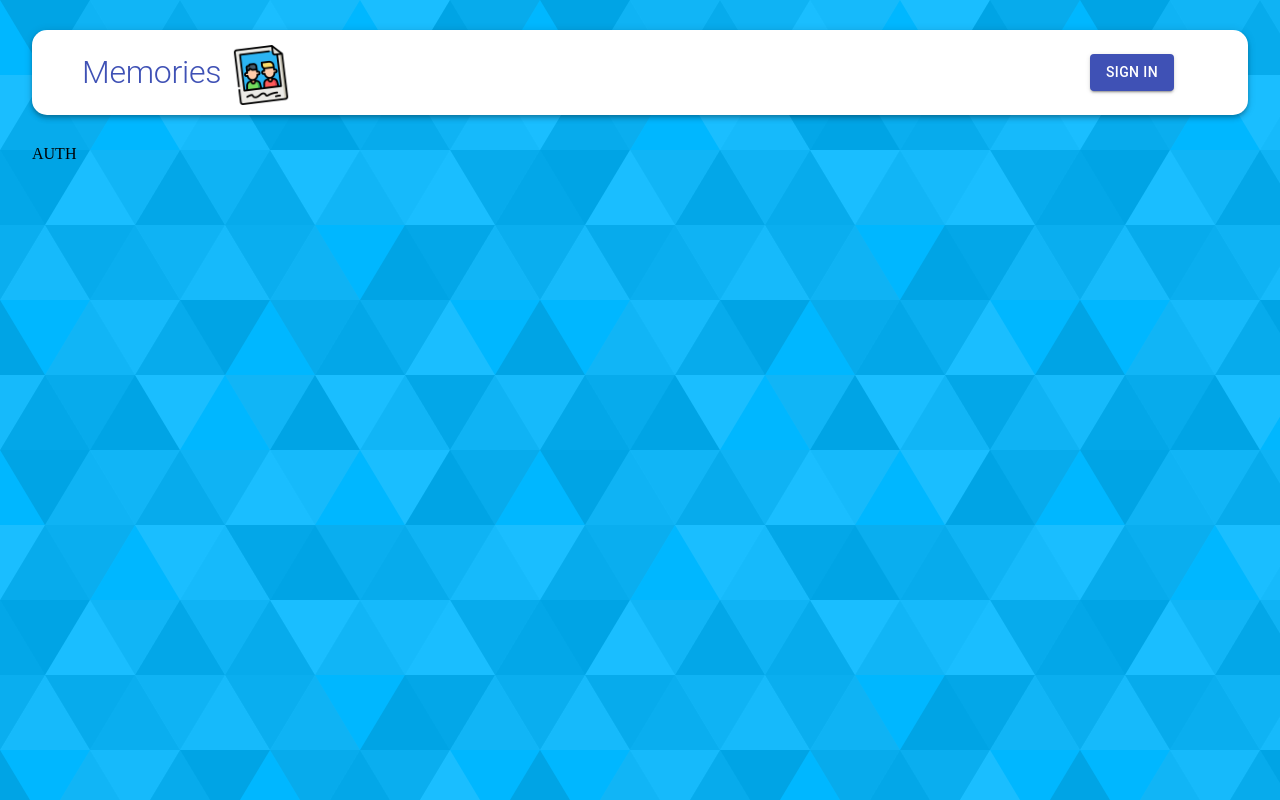
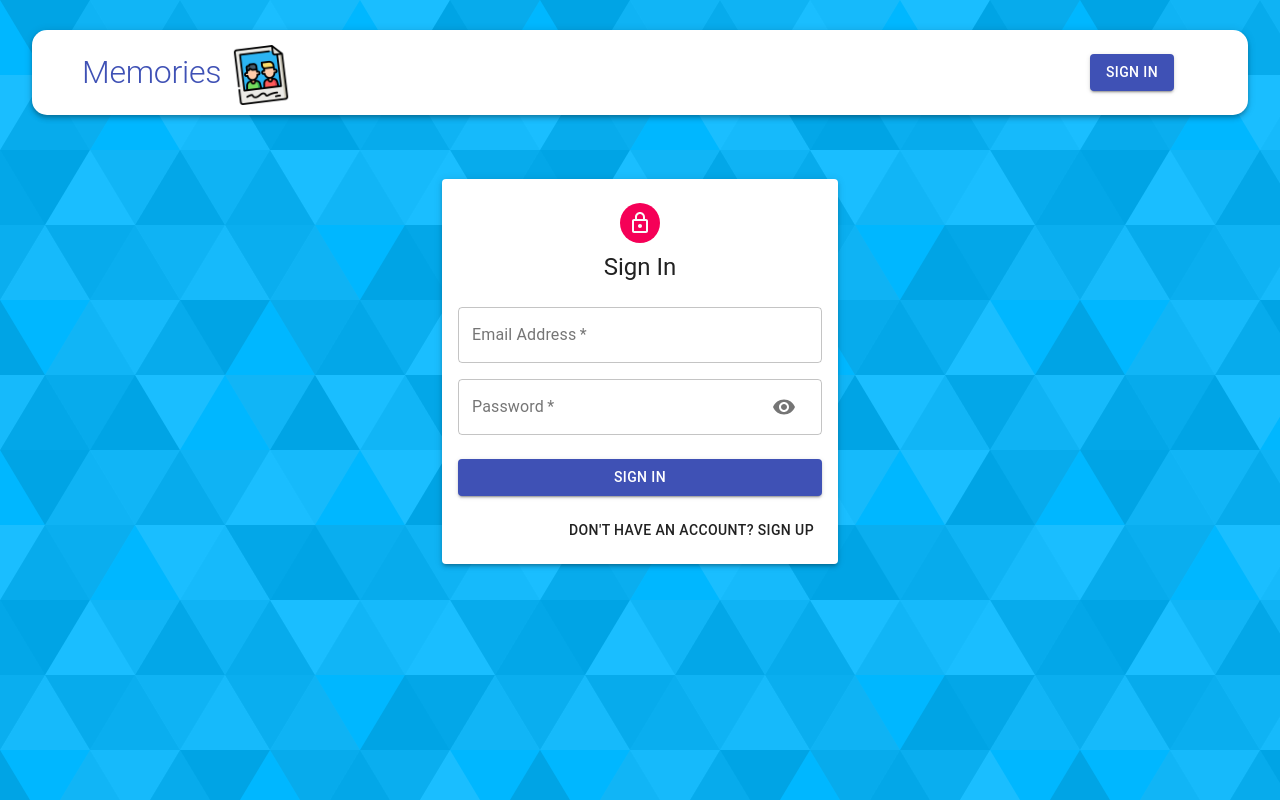
Before and after one commit to tirtharajjana/mern_memories_project, a React (Create React App) app in the folder client/: page /auth in a window 1280 px wide. Built offline with nearby package versions, Linux system fonts and the light colour scheme.

Commit message:
Auth form

```diff
--- a/client/src/components/Auth/Auth.js
+++ b/client/src/components/Auth/Auth.js
@@ -1,10 +1,63 @@
-import React from 'react'
+import React, { useState } from 'react'
+import { Avatar, Button, Paper, Grid, Typography, Container, TextField } from '@material-ui/core';
+import LockOutlinedIcon from '@material-ui/icons/LockOutlined'
+import useStyle from './styles'
+import Input from './Input';
 
 const Auth = () => {
+    const classes = useStyle();
+    const [showPassword, setShowPassword] = useState(false);
+    const [isSignup, setIsSignUp] = useState(false);
+
+
+
+    const handelSubmit = () => {
+
+    }
+
+    const handelChange = () => setShowPassword((prevShowPassword) => !prevShowPassword)
+    const handelShowPassword = () => {
+
+    }
+    const switchMode = () => {
+        setIsSignUp((prevIsSignup) => !prevIsSignup);
+        handelShowPassword(false);
+    }
+
     return (
-        <div>
-            AUTH
-        </div>
+        <Container component="main" maxWidth="xs" >
+            <Paper className={classes.paper} elevation={3} >
+                <Avatar className={classes.avatar} >
+                    <LockOutlinedIcon />
+                </Avatar>
+                <Typography variant="h5"  >{isSignup ? "Sign Up" : "Sign In"}</Typography>
+                <form className={classes.form} onSubmit={handelSubmit} >
+                    <Grid container spacing={2} >
+                        {
+                            isSignup && (
+                                <>
+                                    <Input name="firstName" label="First Name" handelChange={handelChange} autoFocus half />
+                                    <Input name="firstName" label="First Name" handelChange={handelChange} half />
+                                </>
+                            )
+                        }
+                        <Input name="email" label="Email Address" handelChange={handelChange} type="email" />
+                        <Input name="password" label="Password" handelChange={handelChange} type={showPassword ? "text" : "password"} handelShowPassword={handelShowPassword} />
+                        {isSignup && <Input name="confirmPassword" label="Repeat Password" handelChange={handelChange} type="password" />}
+                    </Grid>
+                    <Button type="submit" fullWidth variant="contained" color="primary" className={classes.submit} >
+                        {isSignup ? 'Sign Up' : 'Sign In'}
+                    </Button>
+                    <Grid container justifyContent="flex-end" >
+                        <Grid item >
+                            <Button onClick={switchMode}>
+                                {isSignup ? 'Already have an account? Sign In' : "Don't have an account? Sign Up"}
+                            </Button>
+                        </Grid>
+                    </Grid>
+                </form>
+            </Paper>
+        </Container>
     )
 }
 
--- /dev/null
+++ b/client/src/components/Auth/Input.js
@@ -0,0 +1,32 @@
+import React from 'react';
+import { TextField, Grid, InputAdornment, IconButton } from '@material-ui/core';
+import Visibility from '@material-ui/icons/Visibility';
+import VisibilityOff from '@material-ui/icons/VisibilityOff';
+
+const Input = ({name,handelChange,label,autoFocus,type,handelShowPassword, half }) => {
+    return (
+        <Grid item xs={12} sm={half ? 6 : 12} >
+            <TextField
+                name={name}
+                onChange={handelChange}
+                variant="outlined"
+                required
+                fullWidth
+                label={label}
+                autoFocus={autoFocus}
+                type={type}
+                InputProps={name === 'password' && {
+                    endAdornment: (
+                        <InputAdornment position="end" >
+                            <IconButton onClick={handelShowPassword} >
+                                {type === 'password' ? <Visibility /> : <VisibilityOff />}
+                            </IconButton>
+                        </InputAdornment>
+                    ),
+                }}
+            />
+        </Grid>
+    )
+}
+
+export default Input
```
